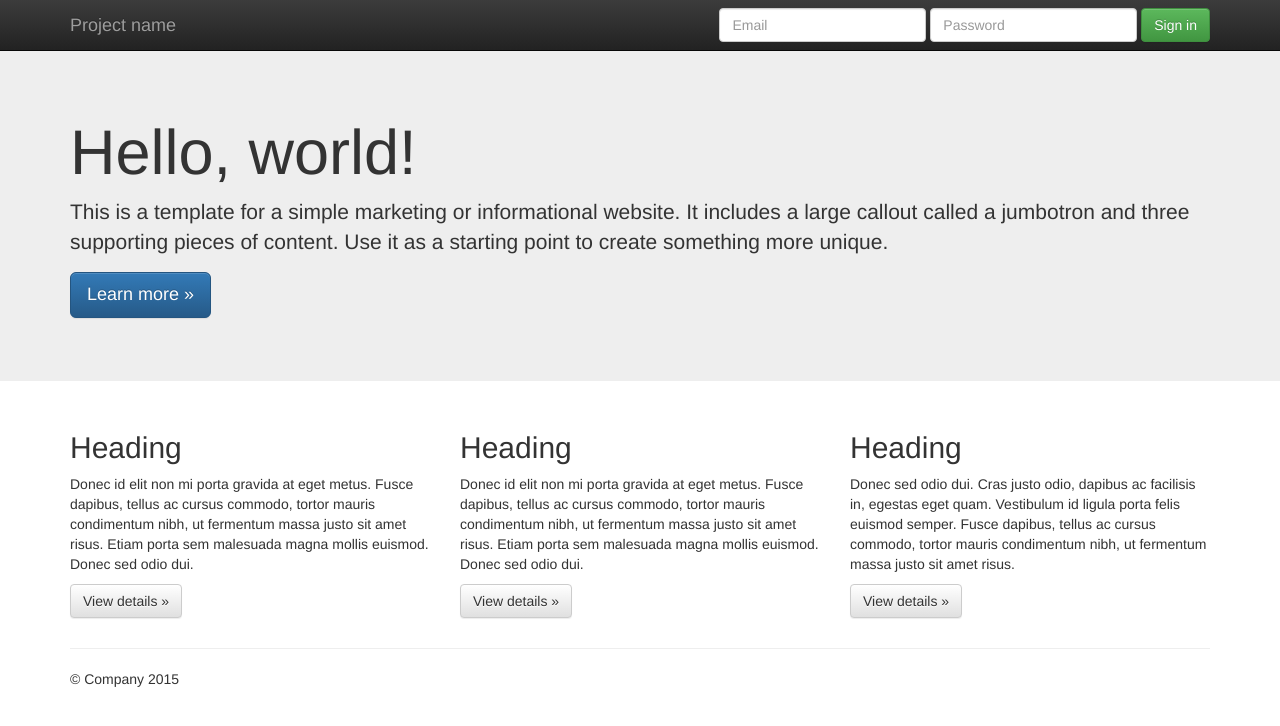
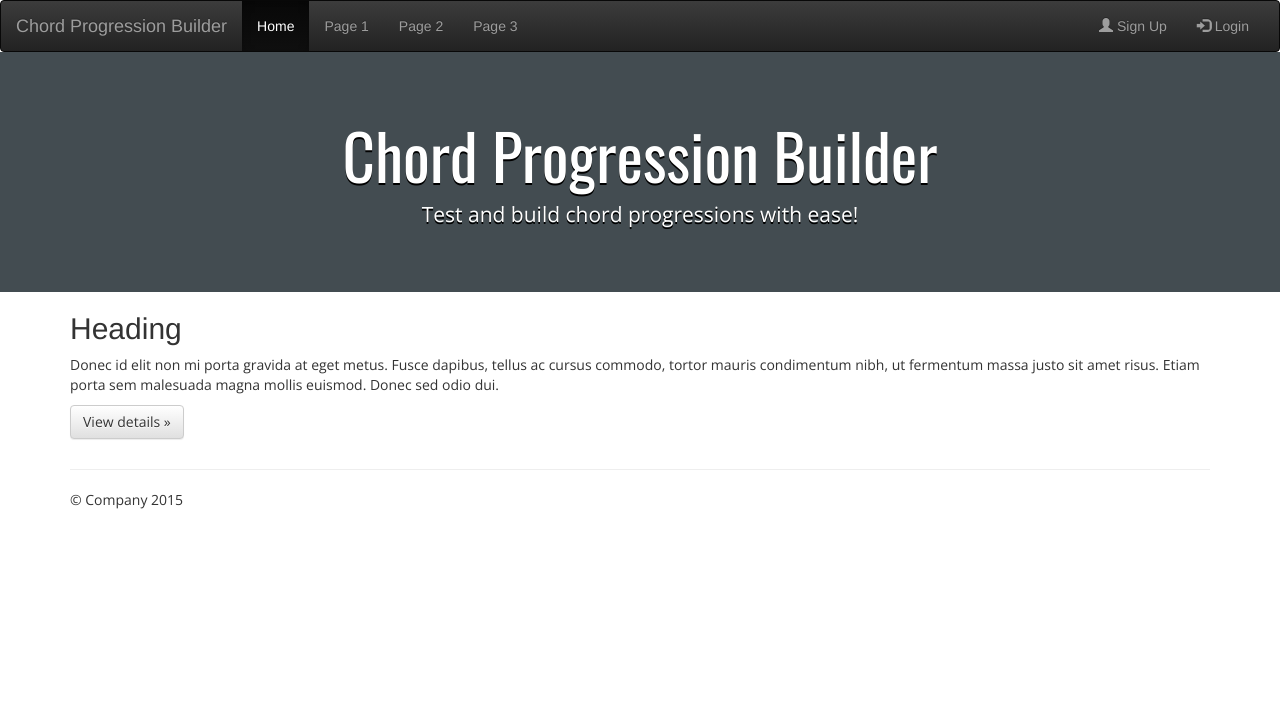
Before and after one commit to mweechzing/chord-progression-generator, a plain HTML site: page website/index.html in a window 1280 px wide. Drawn offline with nearby package versions, Linux system fonts and the light colour scheme.

Commit message:
Added SASS CSS, updated photoshop template, and began developing index page

```diff
--- a/website/css/main.css
+++ b/website/css/main.css
@@ -1,5 +1,20 @@
+h1 {
+  font-family: 'Oswald', sans-serif; }
 
+p {
+  font-family: 'Open Sans', sans-serif; }
 
-/* ==========================================================================
-   Author's custom styles
-   ========================================================================== */
+body {
+  backbround-color: #373A3B; }
+
+#headerbox {
+  background-color: #434C51; }
+  #headerbox h1, #headerbox p {
+    color: white;
+    text-shadow: 0px 2px #000000; }
+
+.jumbotron {
+  margin-bottom: 0px; }
+
+.navbar {
+  margin-bottom: 0px; }
--- /dev/null
+++ b/website/css/sass.scss
@@ -0,0 +1,38 @@
+
+
+
+// Colors
+
+$color-primary-0 : #373A3B;
+$color-primary-1 : #434C51;
+$color-primary-2 : #2E3133;
+$color-primary-3 : #25282A;
+$color-primary-4 : #1A1D1E;
+
+h1 {
+	font-family: 'Oswald', sans-serif;
+}
+
+p {
+	font-family: 'Open Sans', sans-serif;
+}
+
+body {
+	backbround-color: $color-primary-0;
+}
+
+#headerbox {
+	background-color: $color-primary-1;
+	h1, p {
+		color: white;
+		 text-shadow: 0px 2px #000000;
+	}
+}
+
+.jumbotron {
+	margin-bottom: 0px;
+}
+
+.navbar {
+	margin-bottom: 0px
+}
--- a/website/index.html
+++ b/website/index.html
@@ -6,76 +6,60 @@
     <head>
         <meta charset="utf-8">
         <meta http-equiv="X-UA-Compatible" content="IE=edge,chrome=1">
-        <title></title>
+        <title>Chord Progression Builder by David Ruan</title>
         <meta name="description" content="">
         <meta name="viewport" content="width=device-width, initial-scale=1">
 
         <link rel="stylesheet" href="css/bootstrap.min.css">
-        <style>
-            body {
-                padding-top: 50px;
-                padding-bottom: 20px;
-            }
         </style>
         <link rel="stylesheet" href="css/bootstrap-theme.min.css">
         <link rel="stylesheet" href="css/main.css">
-
+        <link href="https://fonts.googleapis.com/css?family=Open+Sans|Oswald" rel="stylesheet">
         <script src="js/vendor/modernizr-2.8.3-respond-1.4.2.min.js"></script>
     </head>
     <body>
         <!--[if lt IE 8]>
             <p class="browserupgrade">You are using an <strong>outdated</strong> browser. Please <a href="http://browsehappy.com/">upgrade your browser</a> to improve your experience.</p>
         <![endif]-->
-    <nav class="navbar navbar-inverse navbar-fixed-top" role="navigation">
-      <div class="container">
+     <nav class="navbar navbar-inverse">
+      <div class="container-fluid">
         <div class="navbar-header">
-          <button type="button" class="navbar-toggle collapsed" data-toggle="collapse" data-target="#navbar" aria-expanded="false" aria-controls="navbar">
-            <span class="sr-only">Toggle navigation</span>
+          <button type="button" class="navbar-toggle" data-toggle="collapse" data-target="#myNavbar">
             <span class="icon-bar"></span>
             <span class="icon-bar"></span>
             <span class="icon-bar"></span>
           </button>
-          <a class="navbar-brand" href="#">Project name</a>
+          <a class="navbar-brand" href="#">Chord Progression Builder</a>
         </div>
-        <div id="navbar" class="navbar-collapse collapse">
-          <form class="navbar-form navbar-right" role="form">
-            <div class="form-group">
-              <input type="text" placeholder="Email" class="form-control">
-            </div>
-            <div class="form-group">
-              <input type="password" placeholder="Password" class="form-control">
-            </div>
-            <button type="submit" class="btn btn-success">Sign in</button>
-          </form>
-        </div><!--/.navbar-collapse -->
+        <div class="collapse navbar-collapse" id="myNavbar">
+          <ul class="nav navbar-nav">
+            <li class="active"><a href="#">Home</a></li>
+            <li><a href="#">Page 1</a></li>
+            <li><a href="#">Page 2</a></li>
+            <li><a href="#">Page 3</a></li>
+          </ul>
+          <ul class="nav navbar-nav navbar-right">
+            <li><a href="#"><span class="glyphicon glyphicon-user"></span> Sign Up</a></li>
+            <li><a href="#"><span class="glyphicon glyphicon-log-in"></span> Login</a></li>
+          </ul>
+        </div>
       </div>
     </nav>
 
     <!-- Main jumbotron for a primary marketing message or call to action -->
-    <div class="jumbotron">
+    <div class="jumbotron text-center" id="headerbox">
       <div class="container">
-        <h1>Hello, world!</h1>
-        <p>This is a template for a simple marketing or informational website. It includes a large callout called a jumbotron and three supporting pieces of content. Use it as a starting point to create something more unique.</p>
-        <p><a class="btn btn-primary btn-lg" href="#" role="button">Learn more &raquo;</a></p>
+        <h1>Chord Progression Builder</h1>
+        <p>Test and build chord progressions with ease!</p>
       </div>
     </div>
 
     <div class="container">
       <!-- Example row of columns -->
       <div class="row">
-        <div class="col-md-4">
+        <div class="col-md-12">
           <h2>Heading</h2>
           <p>Donec id elit non mi porta gravida at eget metus. Fusce dapibus, tellus ac cursus commodo, tortor mauris condimentum nibh, ut fermentum massa justo sit amet risus. Etiam porta sem malesuada magna mollis euismod. Donec sed odio dui. </p>
-          <p><a class="btn btn-default" href="#" role="button">View details &raquo;</a></p>
-        </div>
-        <div class="col-md-4">
-          <h2>Heading</h2>
-          <p>Donec id elit non mi porta gravida at eget metus. Fusce dapibus, tellus ac cursus commodo, tortor mauris condimentum nibh, ut fermentum massa justo sit amet risus. Etiam porta sem malesuada magna mollis euismod. Donec sed odio dui. </p>
-          <p><a class="btn btn-default" href="#" role="button">View details &raquo;</a></p>
-       </div>
-        <div class="col-md-4">
-          <h2>Heading</h2>
-          <p>Donec sed odio dui. Cras justo odio, dapibus ac facilisis in, egestas eget quam. Vestibulum id ligula porta felis euismod semper. Fusce dapibus, tellus ac cursus commodo, tortor mauris condimentum nibh, ut fermentum massa justo sit amet risus.</p>
           <p><a class="btn btn-default" href="#" role="button">View details &raquo;</a></p>
         </div>
       </div>
```
Also changed, not shown: 2 other files.
